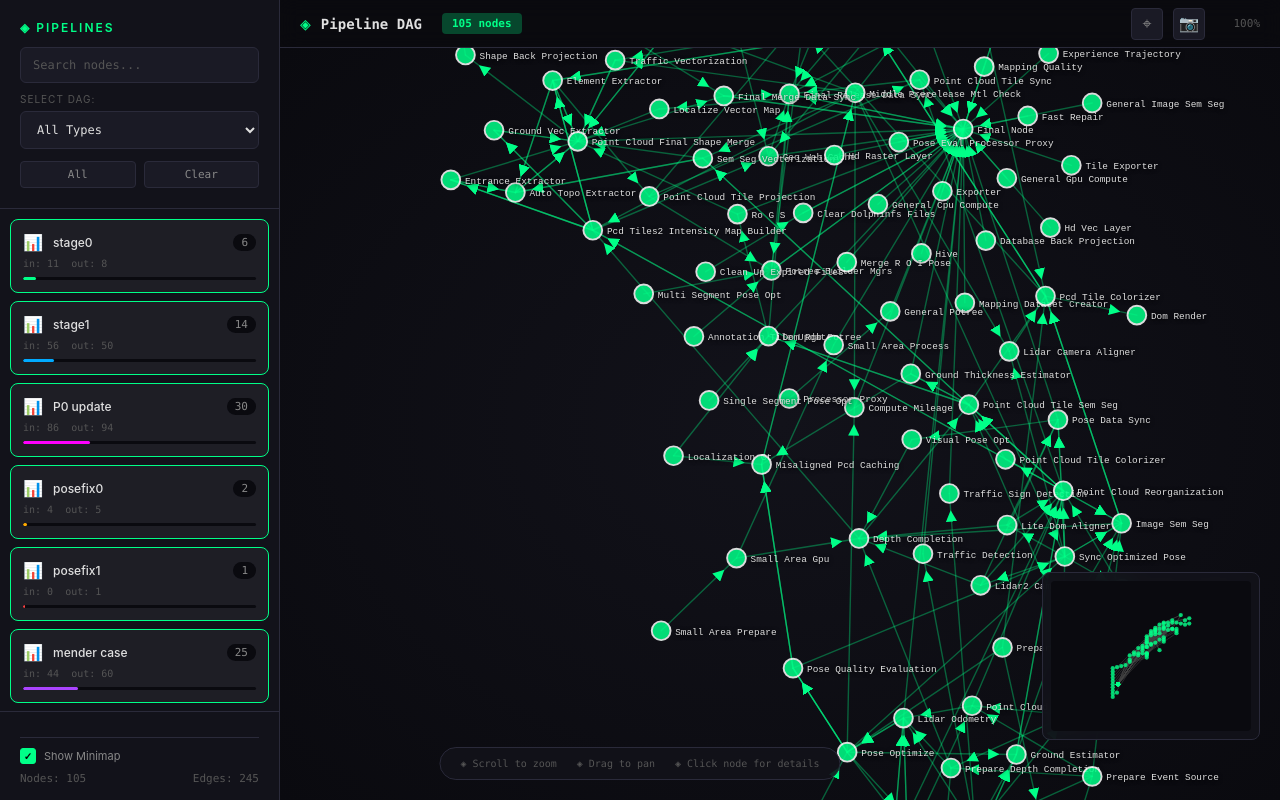
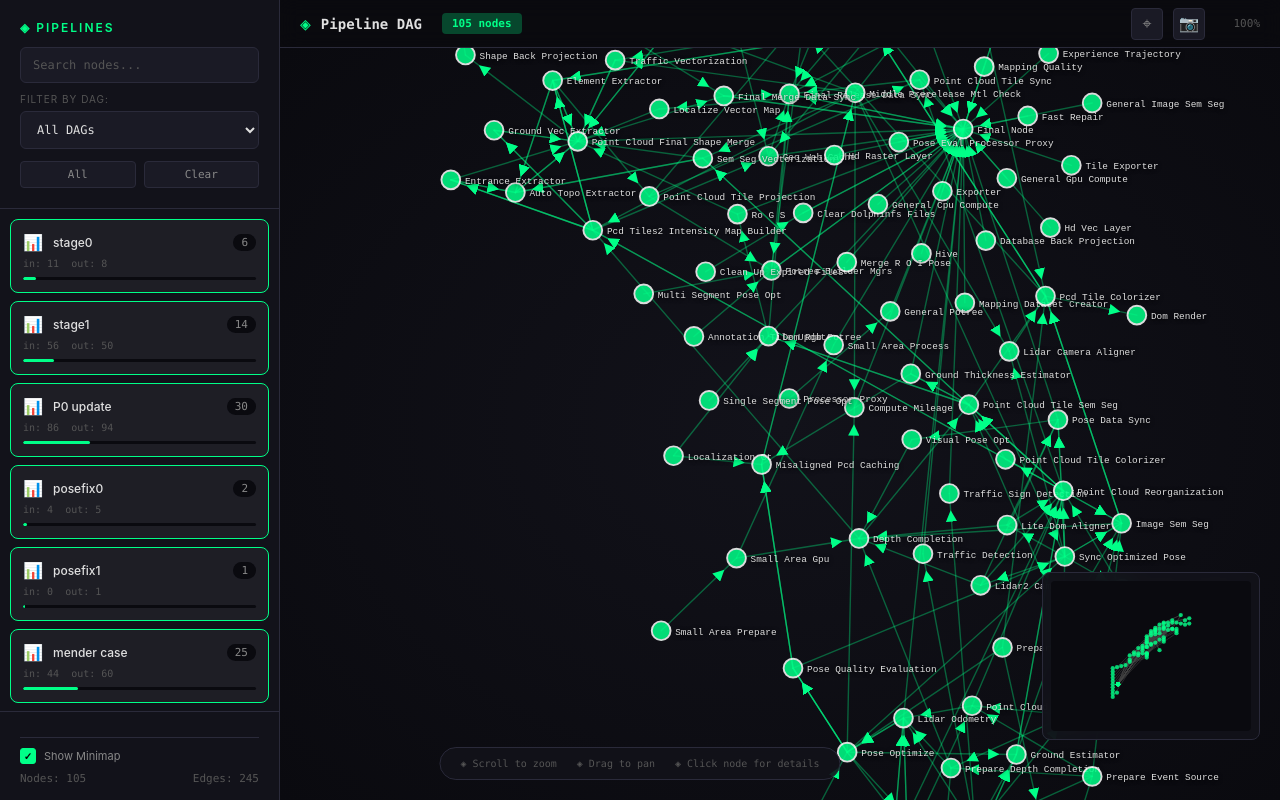
Before and after one commit to twpp97/pipeline-visualizer, a React (Vite) app: page / in a window 1280 px wide. Built offline with nearby package versions, Linux system fonts and the light colour scheme.

Commit message:
Fix: unified colors when filtering, remove DAG type from details

```diff
--- a/src/App.tsx
+++ b/src/App.tsx
@@ -405,14 +405,13 @@ export default function App() {
       .on('mouseenter', (_, d) => setHoveredNode(d.name))
       .on('mouseleave', () => setHoveredNode(null))
 
-    // Node circle - same app_type = same color
+    // Node circle - unified color based on selected DAG
     node.append('circle')
       .attr('r', (d: D3Node) => d.is_last === '1' ? 14 : 10)
       .attr('fill', (d: D3Node) => {
-        // Apps don't have type - use neutral color
-        // Only color by type when filtering by DAG type
+        // When filtering by DAG, all nodes use the selected DAG's color
         if (selectedAppType !== null) {
-          return APP_TYPES[d.app_type]?.color || '#888'
+          return APP_TYPES[selectedAppType]?.color || '#00ff88'
         }
         return '#00ff88' // Neutral color for apps
       })
@@ -576,21 +575,22 @@ export default function App() {
             </div>
           )}
 
-          {/* App Type Selector */}
+          {/* DAG Filter */}
           <div className="app-type-selector">
-            <label>Select DAG:</label>
+            <label>Filter by DAG:</label>
             <select
               value={selectedAppType ?? ''}
               onChange={(e) => setSelectedAppType(e.target.value ? Number(e.target.value) : null)}
               className="app-type-select"
             >
-              <option value="">All Types</option>
+              <option value="">All DAGs</option>
               {Object.entries(APP_TYPES).map(([type, info]) => {
                 const t = Number(type)
                 const count = typeStats[t]?.count || 0
+                if (count === 0) return null
                 return (
                   <option key={t} value={t}>
-                    {info.icon} {info.label} ({count})
+                    {info.label} ({count})
                   </option>
                 )
               })}
@@ -630,7 +630,7 @@ export default function App() {
                     className="type-bar-fill"
                     style={{
                       width: `${((stats?.count || 0) / (data?.stats?.total_nodes || data?.nodes?.length || 1)) * 100}%`,
-                      background: info.color
+                      background: '#00ff88'
                     }}
                   />
                 </div>
@@ -710,18 +710,11 @@ export default function App() {
             {(() => {
               const node = data.nodes.find(n => n.name === selectedNode)
               if (!node) return null
-              const typeInfo = APP_TYPES[node.app_type]
               const incoming = data.edges.filter(e => e.to === selectedNode)
               const outgoing = data.edges.filter(e => e.from === selectedNode)
 
               return (
                 <>
-                  <div className="detail-row">
-                    <span className="label">Type</span>
-                    <span className="value" style={{ color: typeInfo?.color }}>
-                      {typeInfo?.icon} {typeInfo?.label}
-                    </span>
-                  </div>
                   <div className="detail-row">
                     <span className="label">ID</span>
                     <span className="value">{node.id}</span>
```
Also changed, not shown: 3 other files (tests, documents, lock files or other folders).
